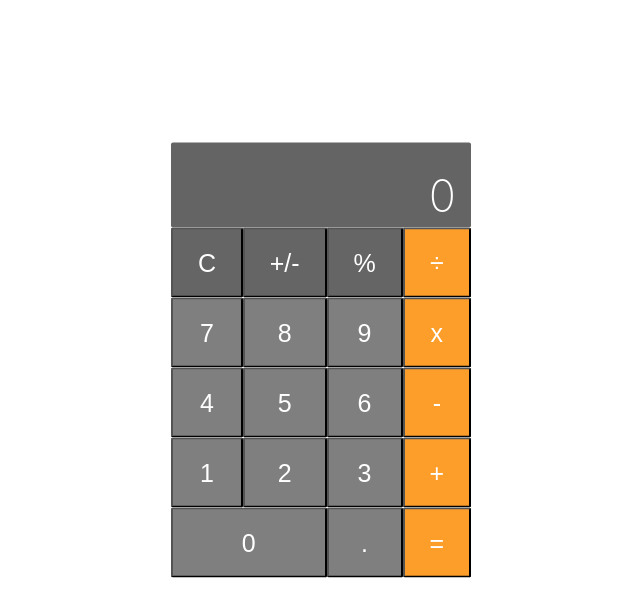
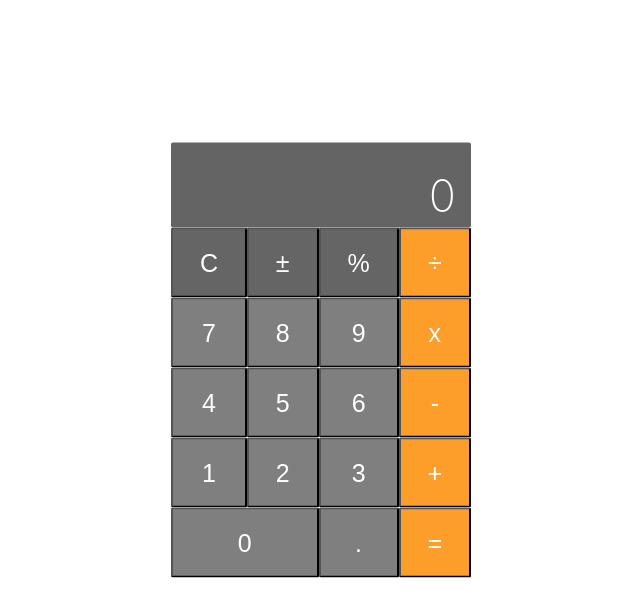
Before and after one commit to braedongough/calculator, a React (Create React App) app: page / in a window 1280 px wide. Shown: the top 616 px of the page, without its empty margins (319-959 px from the left). Built offline with nearby package versions, Linux system fonts and the light colour scheme; the HTML template or start-up script is replaced by a standard one.

Commit message:
updated favicon

```diff
--- a/src/components/App/App.js
+++ b/src/components/App/App.js
@@ -56,7 +56,9 @@ class App extends Component {
     this.setState(prevState => {
       const { result, operator, operand } = prevState;
       return {
-        result: math.eval(operand + operator + result),
+        result: math
+          .format(math.eval(operand + operator + result), { precision: 14 })
+          .toString(),
         operator: "",
         operand: "",
       };
@@ -95,6 +97,11 @@ export default App;
 
 /*
 todo:
-  - add limit so that font size shrinks when more numbers are added
-  - Center calculator in the middle of the page, check markdown previewer on how-to.   .
+- change borders to black
+todo:
+-update favicon
+todo:
+-format text so overflow is accounted for.
+todo:
+-fix focus highlight when button clicked
 */
--- a/src/components/Buttons/Buttons.js
+++ b/src/components/Buttons/Buttons.js
@@ -16,7 +16,7 @@ const Buttons = ({
       C
     </Button>
     <Button onClick={handleSignChange} className={"altButton"}>
-      +/-
+      ±
     </Button>
     <Button onClick={handlePercentage} className={"altButton"}>
       %
--- a/src/components/Display/Display.js
+++ b/src/components/Display/Display.js
@@ -12,7 +12,7 @@ export const Display = styled.div`
   align-items: center;
   padding: 0px 15px;
   padding-top: 25px;
-  overflow: hidden;
+  overflow: scroll;
   font-size: 45px;
   font-weight: 200;
   span.flash {
```
Also changed, not shown: 1 other file (tests, documents, lock files or other folders).
